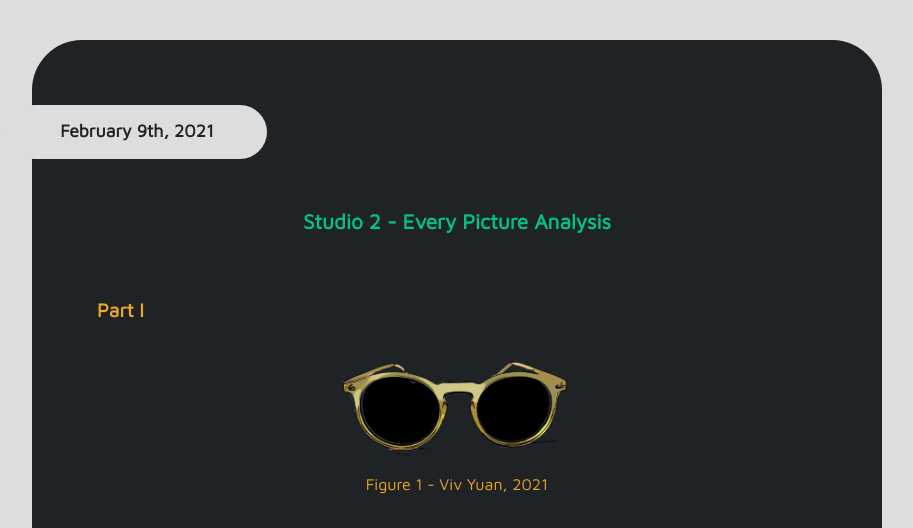
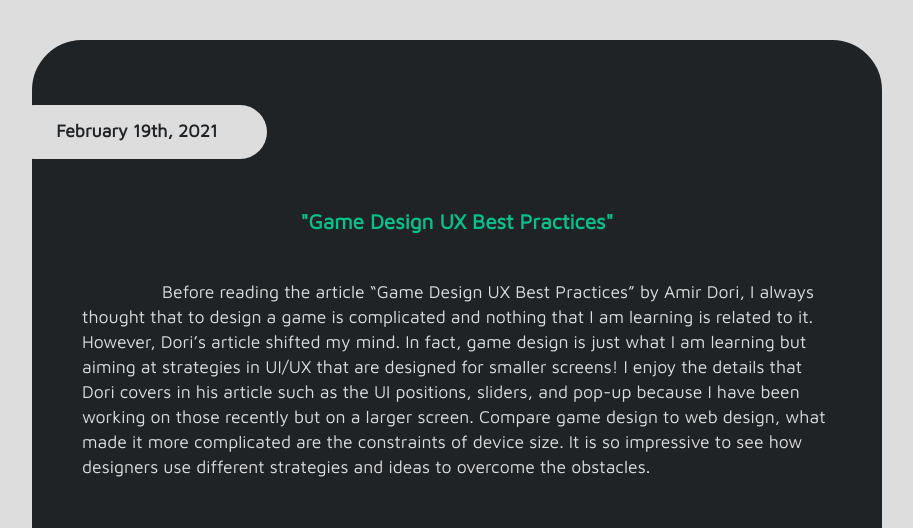
Before and after one commit to vivyuan/vivyuan.github.com, a plain HTML site: page des157/lj/index.html in a window 1280 px wide. Shown: the part 219-747 px from the top of the page, without its empty margins (183-1096 px from the left). Drawn offline with nearby package versions, Linux system fonts and the light colour scheme.

Commit message:
new learning journal

```diff
--- a/des157/lj/index.html
+++ b/des157/lj/index.html
@@ -14,6 +14,19 @@
     <h1>Viv's Learning Journal</h1>
 
     <main>
+
+        <article>
+            <h2>February 19th, 2021</h2>
+                <h3><a href="https://uxplanet.org/game-design-ux-best-practices-guide-4a3078c32099">"Game Design UX Best Practices"</a></h3>
+                    <p>Before reading the article “Game Design UX Best Practices” by Amir Dori, I always thought that to design a game is
+                        complicated and nothing that I am learning is related to it. However, Dori’s article shifted my mind. In fact, game
+                        design is just what I am learning but aiming at strategies in UI/UX that are designed for smaller screens! I enjoy
+                        the details that Dori covers in his article such as the UI positions, sliders, and pop-up because I have been working
+                        on those recently but on a larger screen. Compare game design to web design, what made it more complicated are the
+                        constraints of device size. It is so impressive to see how designers use different strategies and ideas to overcome
+                        the obstacles.
+                    </p>
+        </article>
 
         <article>
             <h2>February 9th, 2021</h2>
```
